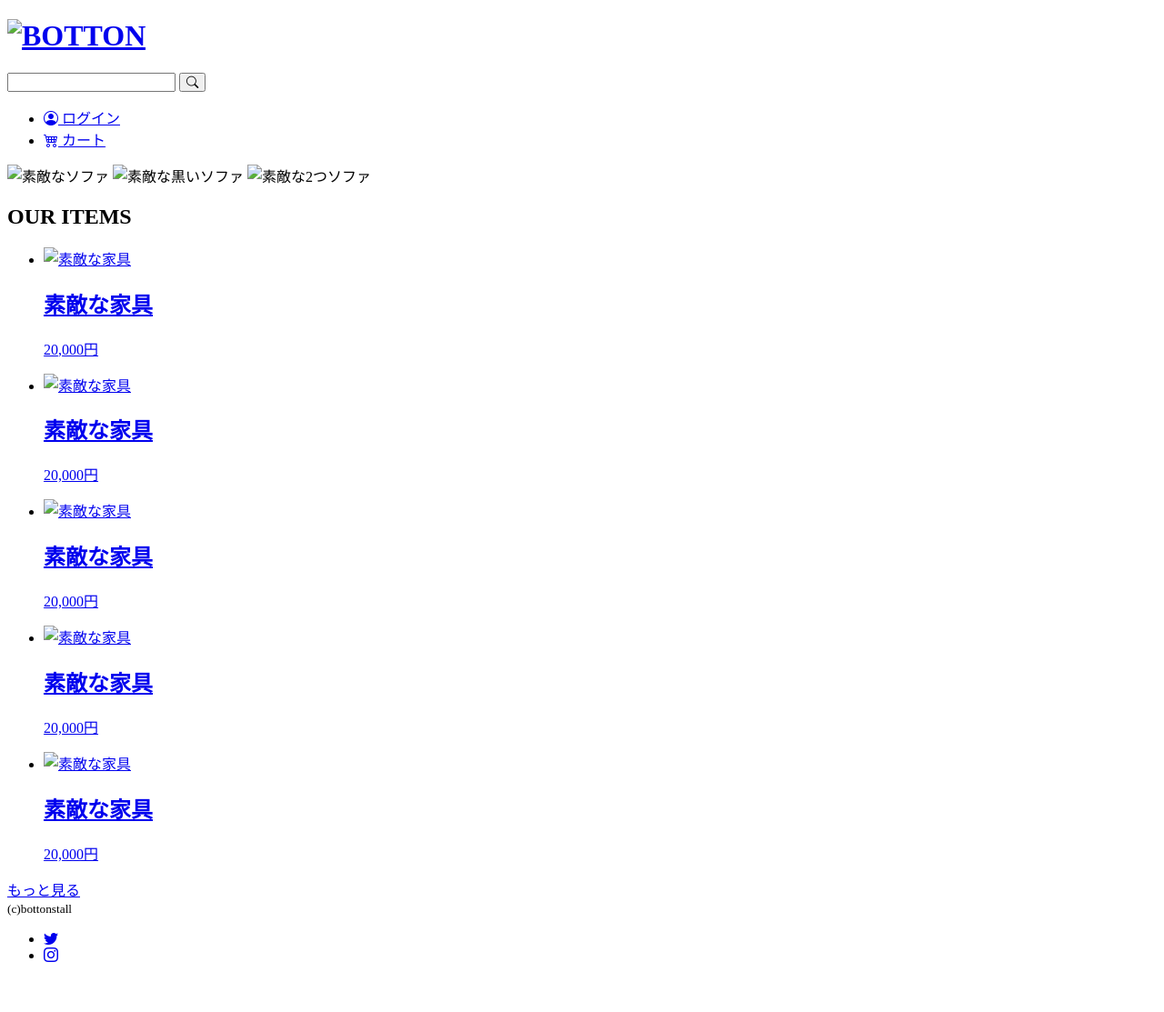
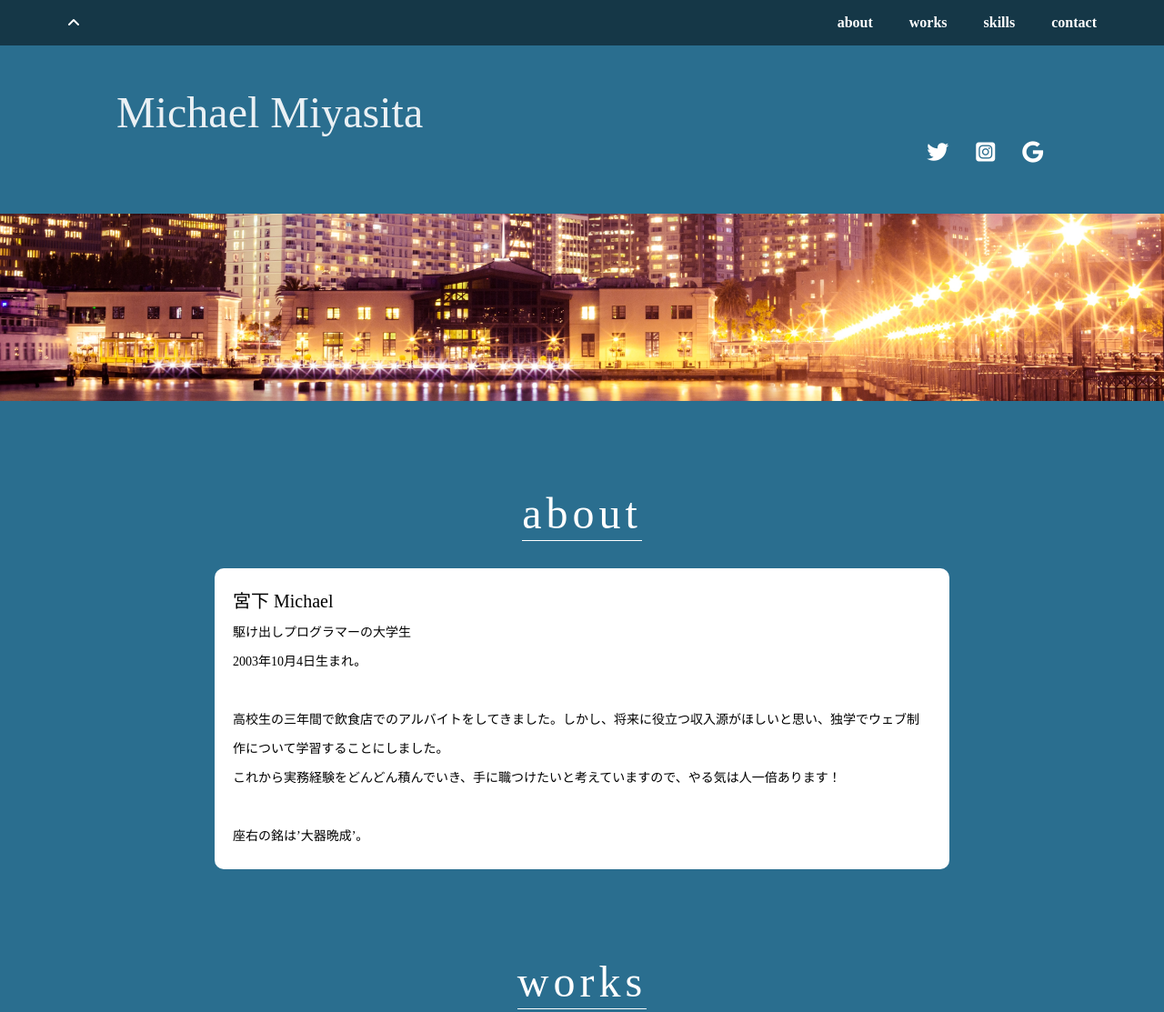
Before and after one commit to michael-miyasit/myportfolio, a plain HTML site: page index.html in a window 1280 px wide. Shown: the top 1113 px of the page at 91% size. Before the commit the page ends 1076 px from the top, so only its background shows below. Drawn offline with nearby package versions, Linux system fonts and the light colour scheme.

Commit message:
Add files via upload

```diff
--- a/index.html
+++ b/index.html
@@ -4,106 +4,99 @@
   <meta charset="UTF-8">
   <meta http-equiv="X-UA-Compatible" content="IE=edge">
   <meta name="viewport" content="width=device-width, initial-scale=1.0">
-  <title>BOTTON - 目黒のアンティーク家具専門店</title>
-  <link rel="stylesheet" href="https://cdn.jsdelivr.net/npm/bootstrap-icons@1.7.2/font/bootstrap-icons.css">
-  <link rel="stylesheet" href="CSS/styles.css">
-  <link rel="icon" href="img/favicon.png">
+  <title>portfolio</title>
+  <link rel="stylesheet" href="style.css">
+  <link rel="stylesheet" href="media.css">
+  <script src="https://kit.fontawesome.com/ce19639fb2.js" crossorigin="anonymous"></script>
+  <link rel="shortcut icon" href="img/mainIcom.png"   type="image/x-icon">
 </head>
 <body>
+<section class="navWrapper">
+  <a href="#" class="topBtn"><i class="fa-solid fa-angle-up"></i></a>
+  <div class="nav">
+    <a href="#about">about</a>
+    <a href="#works">works</a>
+    <a href="#skills">skills</a>
+    <a href="#contact">contact</a>
+  </div>
 
+</section>
 <header>
-
-
-    <div class="container">
-      <a href="index.html">
-        <h1><img src="img/logo.png" alt="BOTTON" width="168" height="48" ></h1>
-      </a>
-      <form action="">
-        <input type="text" name="" id="">
-        <button><i class="bi bi-search"></i></button>
-      </form>
-      <nav>
+  <div class="title">
+    <h1>Michael Miyasita</h1>
+  </div>
+  <div class="sns">
     <ul>
-          <li><a href="#">
-            <i class="bi bi-person-circle"></i>
-            ログイン
-          </a></li>
-          <li><a href="#">
-            <i class="bi bi-cart4"></i>
-            カート
-          </a></li>
+      <li><a href="#"><i class="fa-brands fa-twitter"></i></a></li>
+      <li><a href="#"><i class="fa-brands fa-instagram-square"></i></a></li>
+      <li><a href="#"><i class="fa-brands fa-google"></i></a></li>
     </ul>
-      </nav>
   </div>
 </header>
+<section class="heroWrapper">
+  <img src="img/header_img.jpg" alt="夜景">
+</section>
+<section class="aboutWrapper" id="about">
+  <h2 class="subTitle">about</h2>
+  <div class="container">
+    <div class="text">
+      <p>
+        <span> 宮下 Michael</span><br>
+        駆け出しプログラマーの大学生 <br>
+        2003年10月4日生まれ。<br><br>
+        高校生の三年間で飲食店でのアルバイトをしてきました。しかし、将来に役立つ収入源がほしいと思い、独学でウェブ制作について学習することにしました。 <br>
+        これから実務経験をどんどん積んでいき、手に職つけたいと考えていますので、やる気は人一倍あります！ <br><br> 座右の銘は’大器晩成’。
+      </p>
+    </div>
+  </div>
+</section>
+<section class="worksWrapper" id="works">
+  <h2 class="subTitle">works</h2>
+  <div class="container">
+    <ul id="ul">
+      <li><a href="https://michael-miyasit.github.io/ECsite/"><img src="img/ECsite.png" alt="ECサイト"></a></li>
+      <li><a href="../../mytest/サイト模写一回目 2022年2月16日/index.html"><img src="img/sitecopy1.png" alt="サイト模写１"></a></li>
+      <li><a href="../../mytest/サイト模写二回目 2022年2月22日/index.html"><img src="img/sitecopy2.png" alt="サイト模写２"></a></li>
+      <li><a href="../../mytest/sitecopy part3/index.html"><img src="img/sitecopy3.png" alt="サイト模写３"></a></li>
+    </ul>
 
-  <section class="hero">
+    <button id="prev"><i class="fa-solid fa-chevron-left"></i></button>
+    <button id="next"><i class="fa-solid fa-chevron-right"></i></button>
+  </div>
 
-    <img src="img/hero1.png" alt="素敵なソファ" width="calc(100% - 36)"  class="current">
-    <img src="img/hero2.png" alt="素敵な黒いソファ" width="calc(100% - 36)">
-    <img src="img/hero3.png" alt="素敵な2つソファ" width="calc(100% - 36)" >
+  <nav>
+    <!-- <button class="current"></button>
+    <button></button>
+    <button></button> -->
+  </nav>
 </section>
-
-  <section class="products">
-
+<section class="skillsWrapper" id="skills">
+  <h2 class="subTitle">skills</h2>
   <div class="container">
-      <h1>OUR ITEMS</h1>
-      <ul>
+    <ul class="text">
       <li>
-          <a href="#">
-            <img src="img/pic1.png" alt="素敵な家具">
-            <h2>素敵な家具</h2>
-            <p>20,000円</p>
-          </a>
+        <i class="fa-brands fa-html5"></i> <p>html 5</p>
       </li>
       <li>
-          <a href="#">
-            <img src="img/pic2.png" alt="素敵な家具">
-            <h2>素敵な家具</h2>
-            <p>20,000円</p>
-          </a>
+        <i class="fa-brands fa-css3-alt"></i> <p>css 3</p>
       </li>
       <li>
-          <a href="#">
-            <img src="img/pic3.png" alt="素敵な家具">
-            <h2>素敵な家具</h2>
-            <p>20,000円</p>
-          </a>
-        </li>
-        <li>
-          <a href="#">
-            <img src="img/pic4.png" alt="素敵な家具">
-            <h2>素敵な家具</h2>
-            <p>20,000円</p>
-          </a>
-        </li>
-        <li>
-          <a href="#">
-            <img src="img/pic5.png" alt="素敵な家具">
-            <h2>素敵な家具</h2>
-            <p>20,000円</p>
-          </a>
+        <i class="fa-brands fa-js-square"></i> <p>javascript</p><span>・・・学習中</span>
       </li>
     </ul>
-      <a href="#" class="more">もっと見る</a>
   </div>
 </section>
+<section class="contactWrapper" id="contact">
+  <h2 class="subTitle">contact</h2>
+  <div class="container">
+    <div class="gmail"><a href="#">gmail</a></div>
+    <div class="mail"><a href="#">mail</a></div>
+  </div>
+</section>
+<footer>
 
-  <footer>
-    <div class="container">
-      <small>(c)bottonstall</small>
-      <div class="sns">
-        <ul>
-          <li><a href="#"><i class="bi bi-twitter"></i></a></li>
-          <li><a href="#"><i class="bi bi-instagram"></i></a></li>
-        </ul>
-      </div>
-    </div>
 </footer>
 
-
-
-
-  <script src="js/main2.js"></script>
+<script src="js/main.js"></script>
 </body>
 </html>
```
Lines whose indentation alone changed are shown as unchanged.
